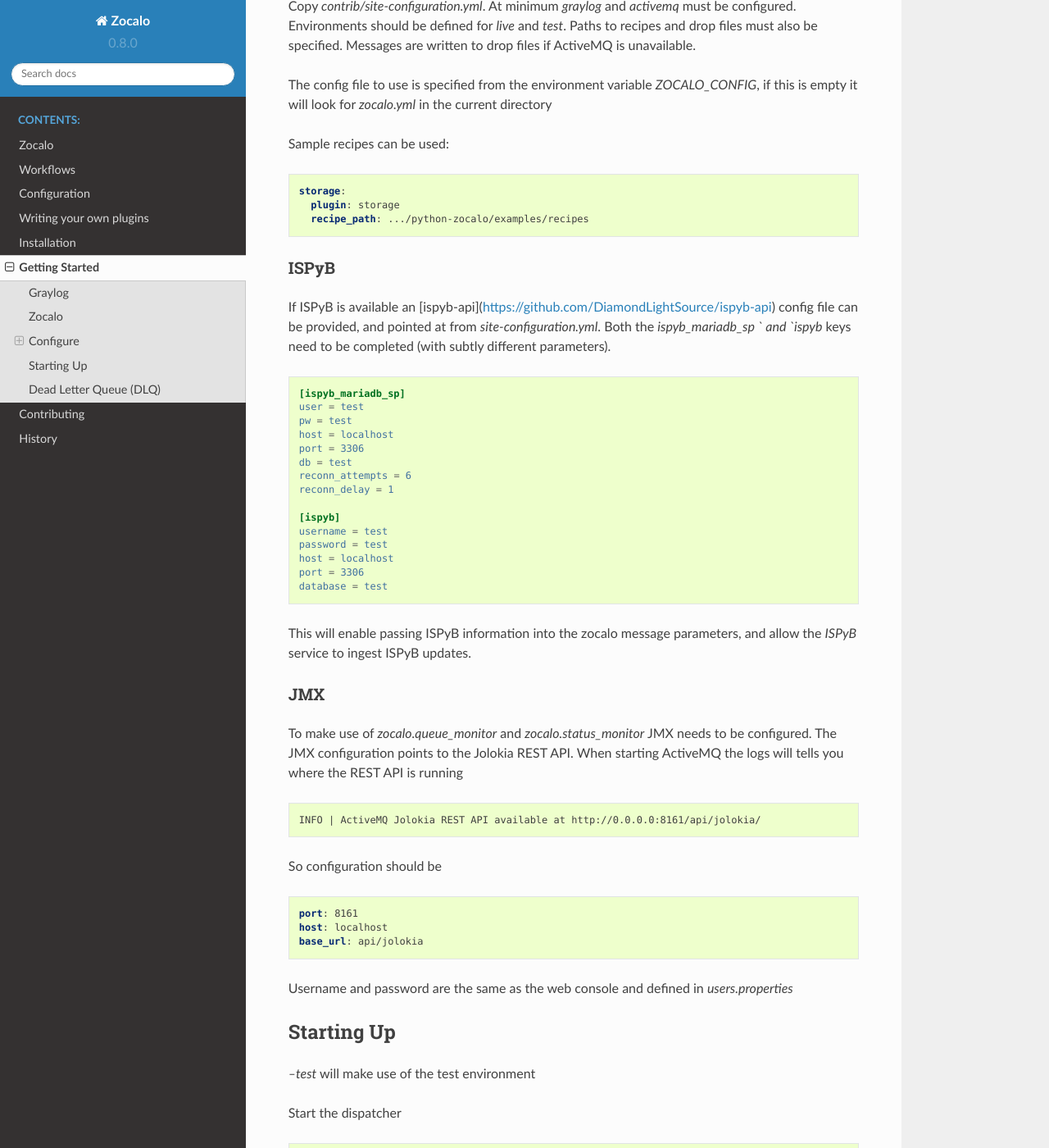
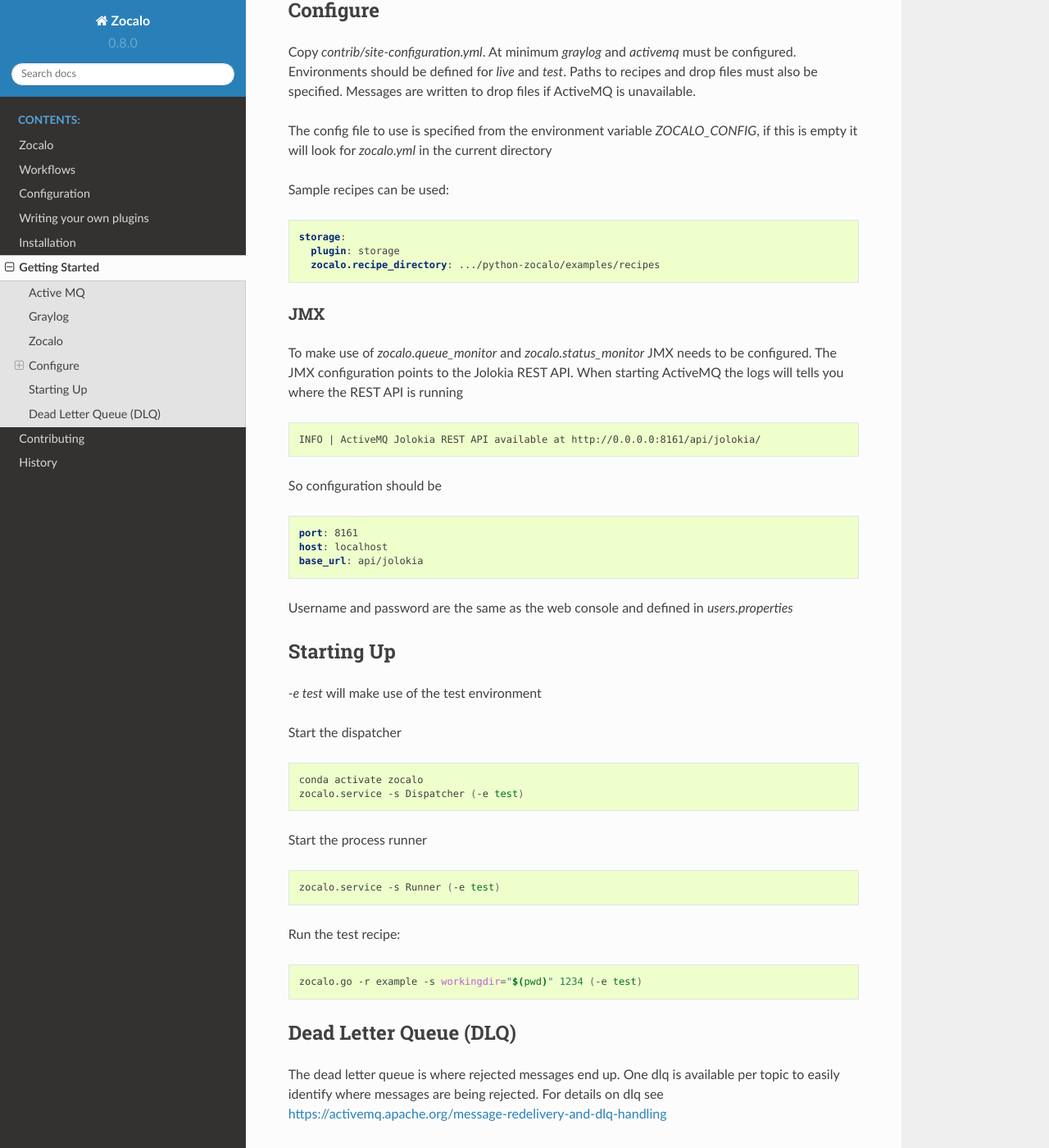
Before and after one commit to DiamondLightSource/python-zocalo, a Sphinx documentation site: the page built from docs/getting_started.rst, in a window 1280 px wide and 1400 px high, scrolled down 3027 px. Shown: the whole window at 82% size. Built offline with Sphinx 7.4.7 and the Read the Docs theme 2.0.0, drawn with Linux system fonts in a browser that asks for light colours; some of the changed text lies outside the part shown.

Commit message:
update getting started

```diff
--- a/docs/getting_started.rst
+++ b/docs/getting_started.rst
@@ -4,7 +4,10 @@
 
 Zocalo requires both ActiveMQ and Graylog to be setup and running. The easiest way of setting these up is via docker.
 
-## Active MQ
+***************
+Active MQ
+***************
+
 Pull and run the following image https://hub.docker.com/r/rmohr/activemq
 Follow the steps on docker hub for extracting the config and data into local mounts
 
@@ -173,34 +176,7 @@
 
     storage:
       plugin: storage
-      recipe_path: .../python-zocalo/examples/recipes
-
-===============
-ISPyB
-===============
-
-If ISPyB is available an [ispyb-api](https://github.com/DiamondLightSource/ispyb-api) config file can be provided, and pointed at from `site-configuration.yml`. Both the `ispyb_mariadb_sp ` and `ispyb` keys need to be completed (with subtly different parameters).
-
-.. code-block:: ini
-
-    [ispyb_mariadb_sp]
-    user = test
-    pw = test
-    host = localhost
-    port = 3306
-    db = test
-    reconn_attempts = 6
-    reconn_delay = 1
-
-    [ispyb]
-    username = test
-    password = test
-    host = localhost
-    port = 3306
-    database = test
-
-
-This will enable passing ISPyB information into the zocalo message parameters, and allow the `ISPyB` service to ingest ISPyB updates.
+      zocalo.recipe_directory: .../python-zocalo/examples/recipes
 
 ===============
 JMX
@@ -228,34 +204,28 @@
 Starting Up
 ***************
 
-`--test` will make use of the test environment
+`-e test` will make use of the test environment
 
 Start the dispatcher
 
 .. code-block:: bash
 
     conda activate zocalo
-    zocalo.service -s Dispatcher (--test)
+    zocalo.service -s Dispatcher (-e test)
 
 
 Start the process runner
 
 .. code-block:: bash
 
-    zocalo.service -s Runner (--test)
+    zocalo.service -s Runner (-e test)
 
-
-Optionally start the IPSyB processor
-
-.. code-block:: bash
-
-    zocalo.service -s ISPyB (--test)
 
 Run the test recipe:
 
 .. code-block:: bash
 
-    zocalo.go -r example -s workingdir="$(pwd)" 1234 (--test)
+    zocalo.go -r example -s workingdir="$(pwd)" 1234 (-e test)
 
 ***********************
 Dead Letter Queue (DLQ)
@@ -267,10 +237,10 @@
 
 .. code-block:: bash
 
-    zocalo.dlq_purge --output-directory=/path/to/dlq (--test)
+    zocalo.dlq_purge --output-directory=/path/to/dlq (-e test)
 
 And re-injected with:
 
 .. code-block:: bash
 
-    zocalo.dlq_reinject dlq_file (--test)
+    zocalo.dlq_reinject dlq_file (-e test)
```
